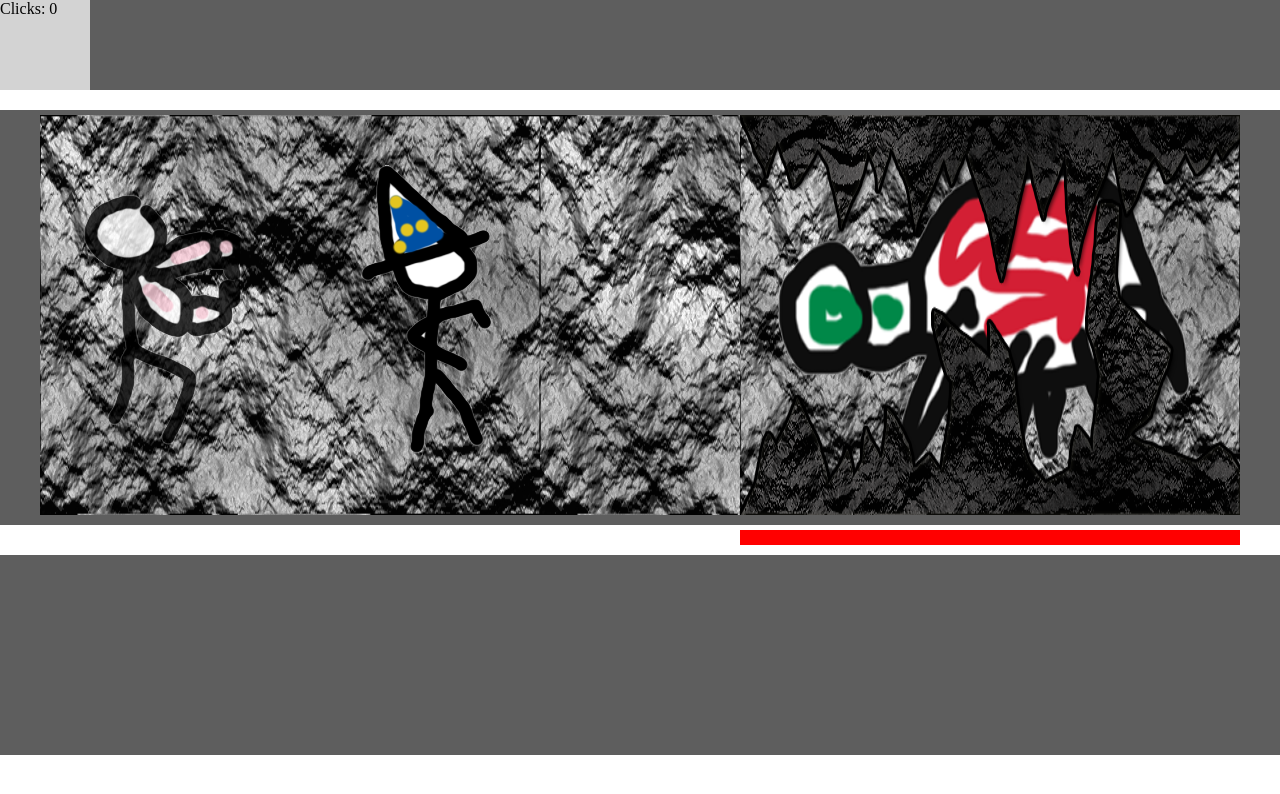
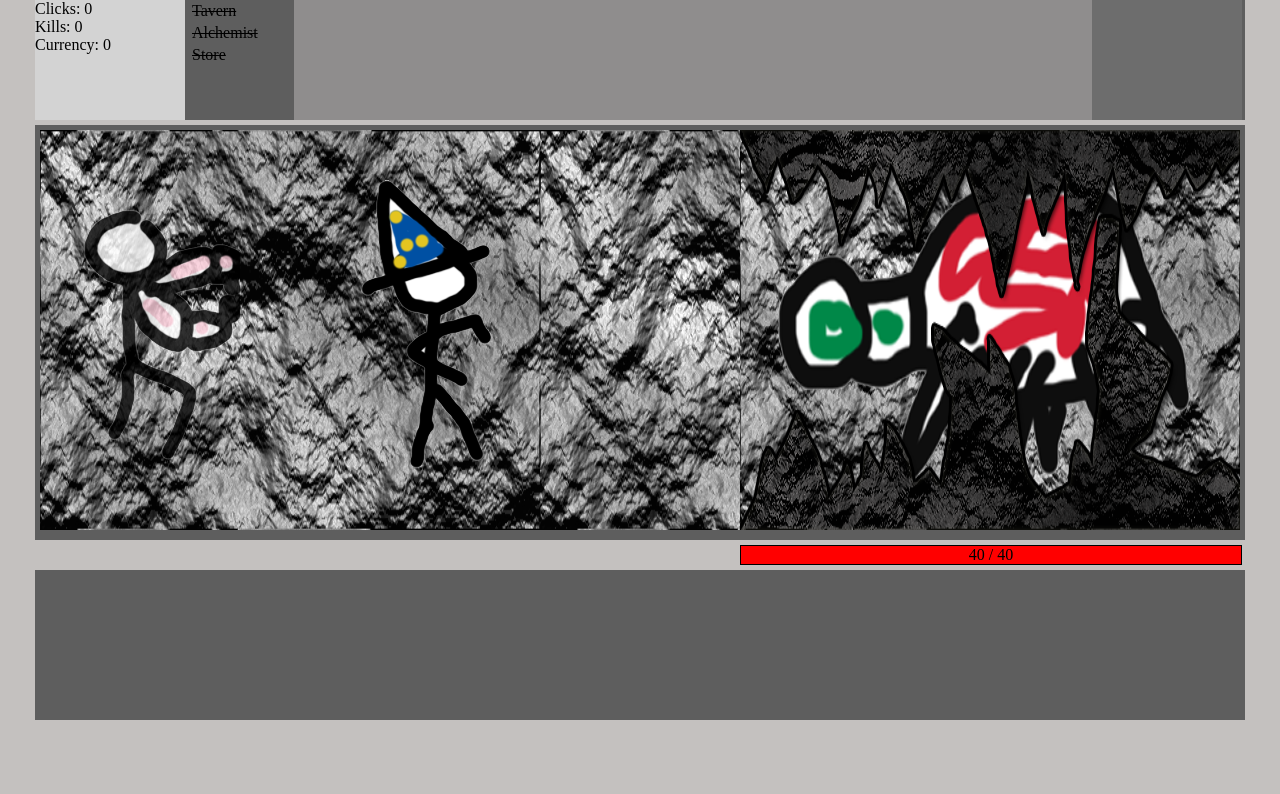
Before and after one commit to Glluttony/DungeonClick, a plain HTML site: page index.html in a window 1280 px wide. Drawn offline with Linux system fonts and the light colour scheme.

Commit message:
Added increasing HP, HPbar text, kill and currency tracking, html buttons, some resizing

```diff
--- a/index.html
+++ b/index.html
@@ -7,6 +7,13 @@
     <body>
         <div id="topbar">
             <div id="counterPane"></div>
+            <div id="buyingpane">
+                <div id="tavernbutton" class="optionbutton">Tavern</div>
+                <div id="alchemistbutton" class="optionbutton">Alchemist</div>
+                <div id="storebutton" class="optionbutton">Store</div>
+            </div>
+            <div id="optionresultspane"></div>
+            <div id="optionspane"></div>
         </div>
         <div id="middlebar" >
             <div id="battlefield">
@@ -16,12 +23,14 @@
                     <div id="characterbottom" class="characterPortrait"></div>
                     <div id="characterleft" class="characterPortrait"></div>
                 </div>
-<!--                <div class="hpBar" id="friendlyHPbar"></div>-->
                 <div id="enemyBackground">
 
                     <div id="enemies">
                         <div id="enemyPortrait"></div>
-                        <div id="enemyHpBar" class="hpBar"></div>
+                        <div id="enemyhpbararea">
+                            <div id="enemyHpBar" class="hpBar"></div>
+                            <div id="enemyhpbartext"></div>
+                        </div>
                     </div>
                     <div id="enemyForeground"></div>
                 </div>
--- a/main.css
+++ b/main.css
@@ -1,8 +1,10 @@
 #topbar {
-    width: 100%;
-    height: 90px;
+    width: 1210px;
+    height: 120px;
     background-color: #5e5e5e;
-    margin-bottom: 20px;
+    margin-bottom: 5px;
+    margin-left: auto;
+    margin-right: auto;
 }
 
 #gamefield {
@@ -12,23 +14,29 @@
 }
 
 #bottombar {
-    height: 200px;
+    height: 150px;
     background-color: #5e5e5e;
     margin-top: 30px;
+    width: 1210px;
+    margin-left: auto;
+    margin-right: auto;
 }
 
 
 .hpBar {
-    width: 90%;
-    height: 15px;
+    width: 100%;
+    height: 100%;
     background-color: red;
+    text-align: center;
+
 }
 
 
 #counterPane {
-    width: 90px;
-    height: 90px;
+    width: 150px;
+    height: 100%;
     background-color: lightgrey;
+    float: left;
 }
 
 .charcterField {
@@ -133,17 +141,76 @@
 }
 
 #enemyHpBar {
-    width: 100%;
-    margin-top: 15;
+    position: relative;
+    top: 0;
+    left: 0;
+    margin-top: 15px;
 }
 
 body {
     margin: 0;
+    background-color: #c4c1bf;
 }
 
 #middlebar {
-    width: 100%;
+    width: 1210px;
     height: 410px;
     padding-top: 5px;
     background-color: #5e5e5e;
+    margin-left: auto;
+    margin-right: auto;
 }
+
+#buyingpane {
+    float: left;
+}
+
+#tavernbutton {
+    text-decoration: line-through;
+}
+
+.optionbutton {
+    height: 20px;
+    width: 100px;
+    border: 1 black solid;
+    margin: 2px;
+    padding-left: 5px;
+}
+
+#optionresultspane {
+    float: left;
+    height: 100%;
+    min-width: 300px;
+    width: 798px;
+    background-color: #8f8d8d;
+}
+
+#optionspane {
+    float: left;
+    width: 150px;
+    height: 100%;
+    background-color: #6d6d6d;
+}
+
+#enemyhpbararea {
+    width: 100%;
+    height: 20px;
+}
+
+#enemyhpbartext {
+    position: relative;
+    width: 100%;
+    margin-top: -20px;
+    text-align: center;
+    top: 0;
+    left: 0;
+    border: 1px black solid
+}
+
+#alchemistbutton {
+    text-decoration: line-through;
+}
+
+#storebutton {
+    text-decoration: line-through;
+}
--- a/main.js
+++ b/main.js
@@ -17,15 +17,16 @@ function clone(obj) {
 
 
 
-function Enemy(enemyName, enemyHp, enemyLevel, enemyImage) {
+function Enemy(enemyName, enemyHp, enemyLevel, enemyReward, enemyImage) {
     'use strict';
-    var name, maxHp, currentHp, minLevel, image;
+    var name, maxHp, currentHp, minLevel, reward, image;
 
     this.name = enemyName;
     this.maxHp = enemyHp;
     this.currentHp = enemyHp;
     this.minLevel = enemyLevel;
     this.image = enemyImage;
+    this.reward = enemyReward;
 
     this.getHit = function (damage, damageType) {
         this.currentHp = this.currentHp - damage;
@@ -35,7 +36,15 @@ function Enemy(enemyName, enemyHp, enemyLevel, enemyImage) {
     };
 
     this.doDead = function () {
+        Game.totalKills = Game.totalKills + 1;
+        Game.grantRewards(this.reward);
+        Game.adjustEnemeyHpModifier();
         Game.setNextEnemy();
+    };
+
+    this.adjustHP = function (modifier) {
+        this.currentHp = this.currentHp + modifier;
+        this.maxHp = this.currentHp;
     };
 }
 
@@ -87,30 +96,42 @@ Game.Launch = function () {
         counterPane,
         currentChar,
         totalClicks,
+        totalKills,
+        totalCurrency,
+        currentCurrency,
         currentEnemy,
         currentParty,
         enemeyPortrait,
         enemyHpBar,
+        enemyHpBarText,
         enemyHpBarWidth,
+        enemyHpModifier,
         characterLeft,
         characterRight,
         characterTop,
         characterBottom;
 
     Game.totalClicks = 0;
+    Game.totalKills = 0;
+    Game.totalCurrency = 0;
+    Game.currenCurrency = 0;
     Game.enemies = [];
     Game.friendlyCharacters = [];
     Game.partyMembers = [];
     Game.maxPartyMembers = 4;
+    Game.enemyHpModifier = 0;
 
-    this.enemies.push(new Enemy("Tortoise", 50, 0, "url(./resources/images/tortoise.png)"));
-    this.enemies.push(new Enemy("Snake", 50,  0, "url(./resources/images/snake.png)"));
+    //Enemy -> Name, MaxHP, MinLevel, Image
+    this.enemies.push(new Enemy("Tortoise", 40, 0, 1, "url(./resources/images/tortoise.png)"));
+    this.enemies.push(new Enemy("Snake", 60,  0, 2, "url(./resources/images/snake.png)"));
 
-    this.friendlyCharacters.push(new Character("wizard", 5, "url(./resources/images/wizard-1.png)"));
-    this.friendlyCharacters.push(new Character("warrior", 8, "url(./resources/images/warrior-1.png)"));
+    this.friendlyCharacters.push(new Character("wizard", 2, "url(./resources/images/wizard-1.png)"));
+    this.friendlyCharacters.push(new Character("warrior", 5, "url(./resources/images/warrior-1.png)"));
 
     Game.updateCounterPane = function () {
-        Game.counterPane.innerHTML = "Clicks: " + Game.totalClicks;
+        Game.counterPane.innerHTML = "Clicks: " + Game.totalClicks + " <br/> " +
+            "Kills: " + Game.totalKills + " <br/> " +
+            "Currency: " + Game.currenCurrency;
     };
 
     this.updateFrames = function () {
@@ -133,7 +154,8 @@ Game.Launch = function () {
 
     this.updateEnemyHpBar = function () {
         var actualWidth = (Game.currentEnemy.currentHp / Game.currentEnemy.maxHp) * this.enemyHpBarWidth;
-        this.enemyHpBar.style.width = actualWidth;
+        this.enemyHpBar.style.width = actualWidth + 1;
+        this.enemyHpBarText.innerHTML = this.currentEnemy.currentHp + " / " + this.currentEnemy.maxHp;
     };
 
     Game.onCharacterClick = function () {
@@ -150,6 +172,7 @@ Game.Launch = function () {
         //randEnemy = this.enemies[Math.floor(Math.random() * this.enemies.length)];
 
         this.currentEnemy = clone(this.enemies[rand]);
+        this.currentEnemy.adjustHP(this.enemyHpModifier);
 
         this.enemeyPortrait.style.backgroundImage = this.currentEnemy.image;
         this.updateFrames();
@@ -176,6 +199,15 @@ Game.Launch = function () {
                 return friendly;
             }
         }
+    };
+
+    Game.adjustEnemeyHpModifier = function () {
+        this.enemyHpModifier = this.enemyHpModifier + 1;
+    };
+
+    Game.grantRewards = function (rewardAmount) {
+        this.totalCurrency = this.totalCurrency + rewardAmount;
+        this.currenCurrency = this.currenCurrency + rewardAmount;
     };
 
     Game.showOnCounterPane = function (thing) {
@@ -210,7 +242,9 @@ Game.Launch = function () {
         //Enemey stuff
         this.enemeyPortrait = document.getElementById("enemyPortrait");
         this.enemyHpBar = document.getElementById("enemyHpBar");
-        this.enemyHpBarWidth = this.enemyHpBar.clientWidth;
+        this.enemyHpBarText = document.getElementById("enemyhpbartext");
+        this.enemyHpBarWidth = this.enemyHpBarText.clientWidth;
+        this.updateEnemyHpBar();
 
         this.characterClickThing.addEventListener("click",  function () {Game.onCharacterClick(); });
 
```
